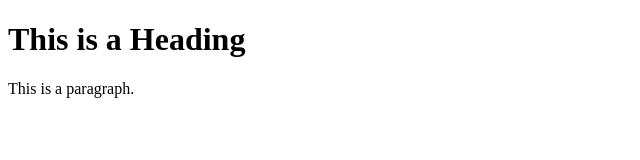
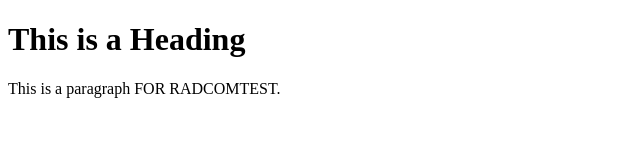
Before and after one commit to parisafallahi/test, a plain HTML site: page index.html in a window 1280 px wide. Shown: the whole page, without its empty margins (0-640 px from the left). Drawn offline with Linux system fonts and the light colour scheme.

Commit message:
Update index.html

```diff
--- a/index.html
+++ b/index.html
@@ -6,7 +6,7 @@
 <body>
 
 <h1>This is a Heading</h1>
-<p>This is a paragraph.</p>
+<p>This is a paragraph FOR RADCOMTEST.</p>
 
 </body>
 </html>
```
